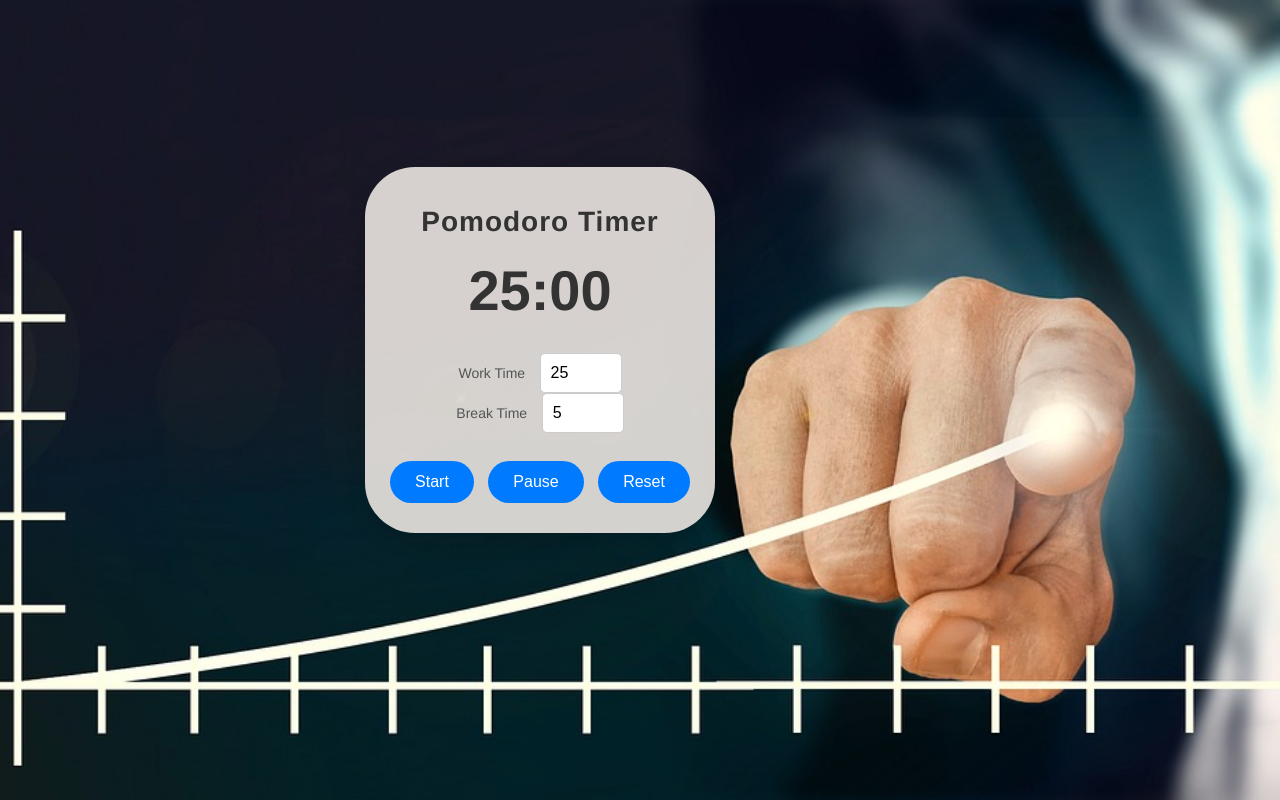
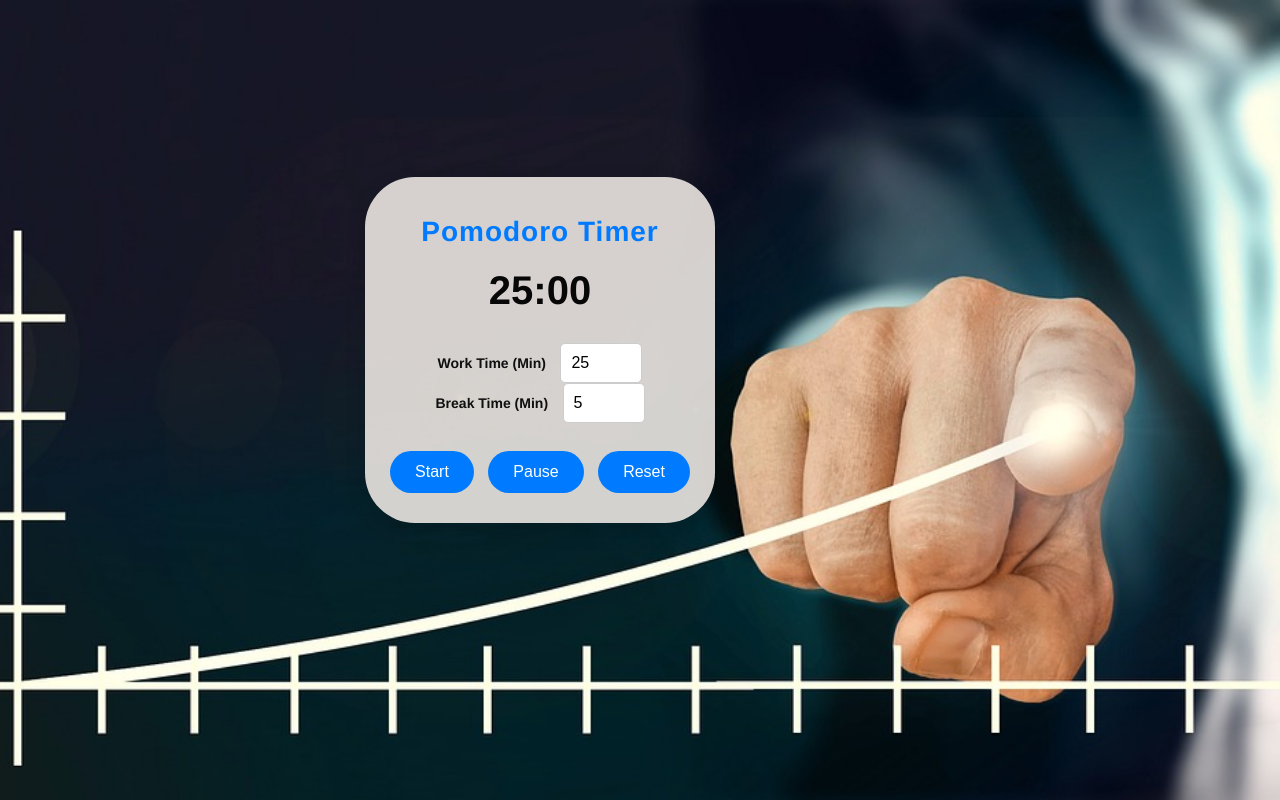
Before and after one commit to DileepKumarAuto/PomodoroTimer, a plain HTML site: page index.html in a window 1280 px wide. Drawn offline with Linux system fonts and the light colour scheme.

Commit message:
Made design chnges

```diff
--- a/index.html
+++ b/index.html
@@ -11,10 +11,10 @@
         <h1>Pomodoro Timer</h1>
         <div id="timer">25:00</div>
         <div id="settings">
-            <label for="work-time">Work Time </label>
+            <label for="work-time"><b>Work Time (Min) </label>
             <input type="number" id="work-time" value="25">
             <br>
-            <label for="break-time">Break Time</label>
+            <label for="break-time">Break Time (Min)</label>
             <input type="number" id="break-time" value="5">
         </div>
         <br>
--- a/styles.css
+++ b/styles.css
@@ -23,15 +23,15 @@ body {
 h1 {
     margin-bottom: 20px;
     font-size: 28px;
-    color: #333;
+    color: #007bff;
     font-weight: bold;
     letter-spacing: 1px;
 }
 
 #timer {
-    font-size: 56px;
-    margin-bottom: 30px;
-    color: #333;
+    font-size: 40px;
+    margin-bottom: 10px;
+    color: #070707;
     font-weight: bold;
 }
 
@@ -60,7 +60,7 @@ h1 {
     display: inline-block;
     margin-bottom: 5px;
     font-size: 14px;
-    color: #555;
+    color: #0f0f0f;
 }
 
 #settings input {
```
